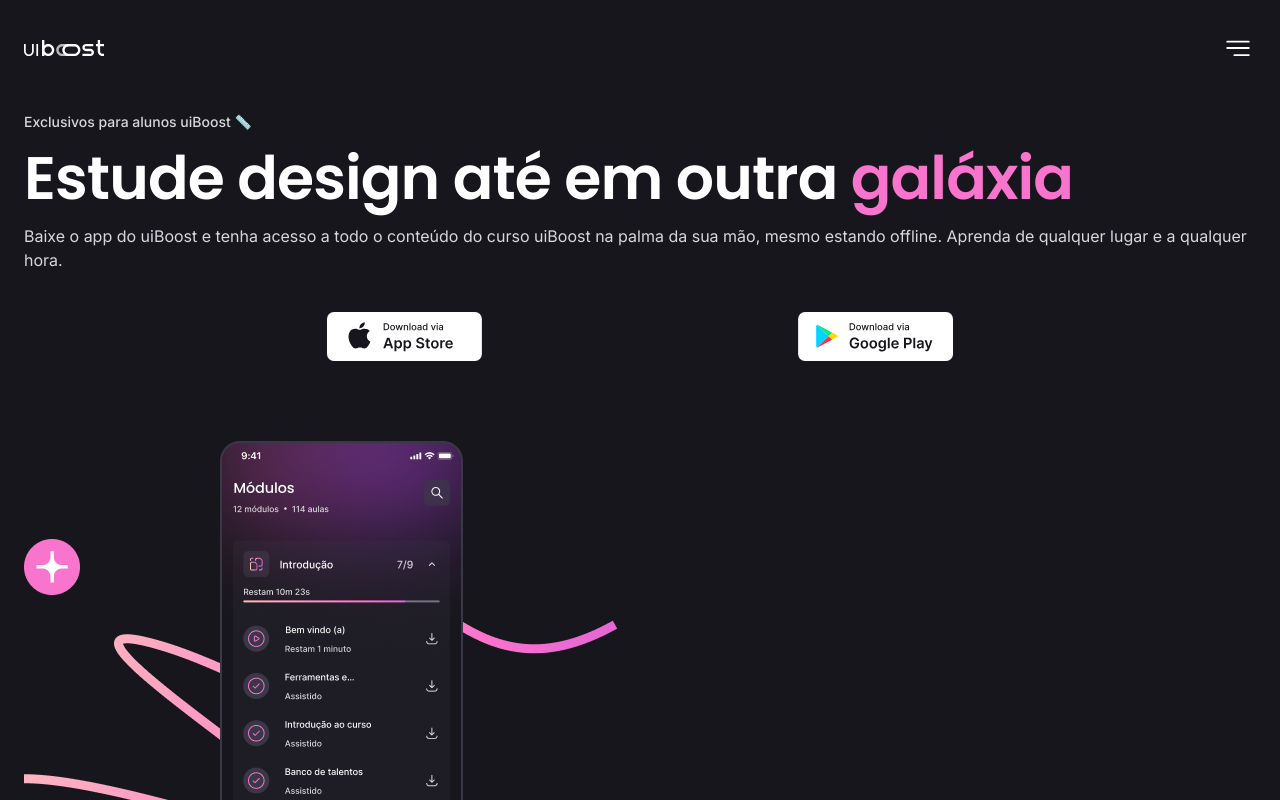
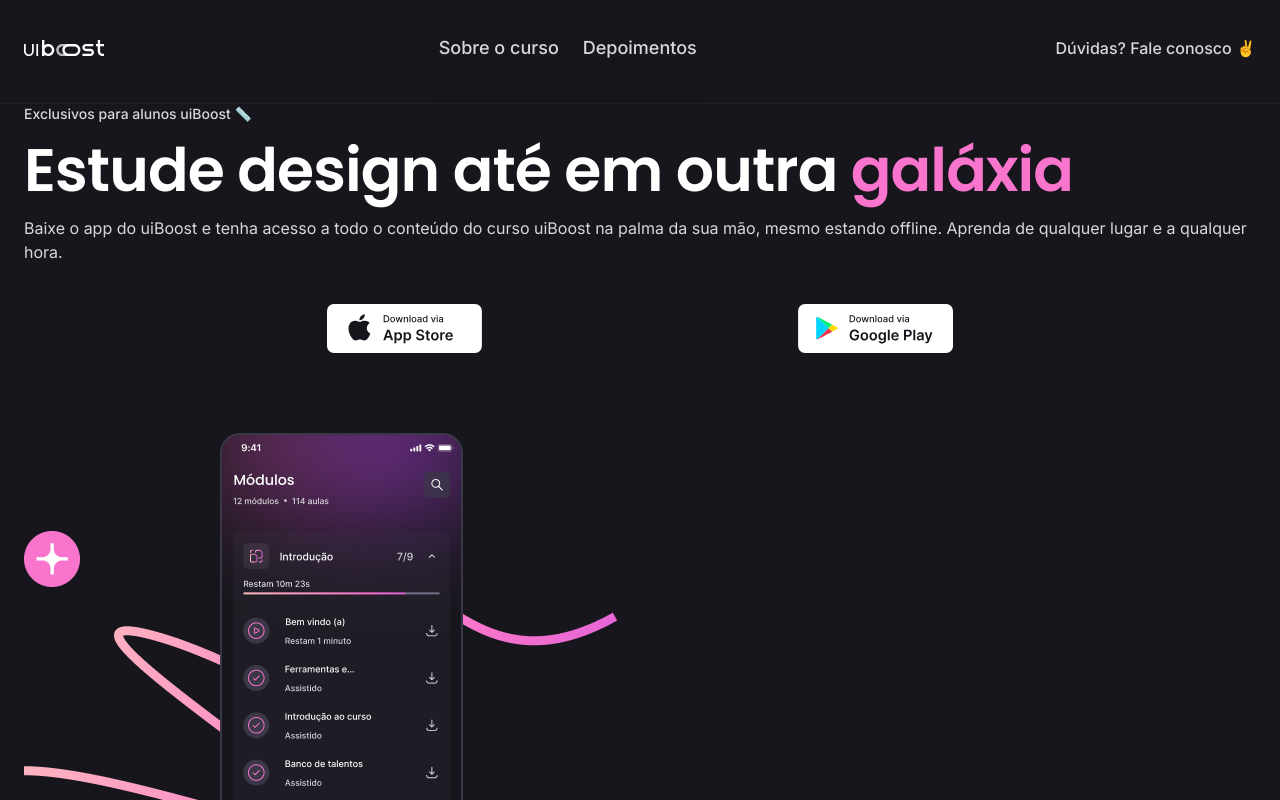
Before and after one commit to cpt-westphalen/lp-uiboost, a React (Vite) app: page / in a window 1280 px wide. Shown: the top 800 px of the page. Built offline with nearby package versions, Linux system fonts and the light colour scheme.

Commit message:
feat: Menu + Hamburguer Menu

```diff
--- /dev/null
+++ b/src/components/Header/Menu/index.tsx
@@ -0,0 +1,89 @@
+import { useState } from "react";
+import { IoMdClose } from "react-icons/io";
+import { DropMenuIcon } from "../../../svgs/DropMenuIcon";
+
+const menuItems = [
+	{ text: "Sobre o curso", anchor: "#sobre" },
+	{ text: "Depoimentos", anchor: "#depoimentos" },
+];
+
+type MenuProps = {
+	className?: string;
+};
+
+export const Menu = ({ className }: MenuProps) => {
+	const [showMenu, setShowMenu] = useState(false);
+
+	const handleMenuClick = (event?: React.MouseEvent) => {
+		setShowMenu((s) => !s);
+	};
+
+	return (
+		<div
+			className={
+				"w-full flex flex-row justify-end items-center gap-6 " +
+					className ?? ""
+			}>
+			<div
+				aria-hidden
+				className={`${
+					showMenu
+						? "fixed top-28 bottom-0 left-0 right-0 bg-gray-100 bg-opacity-75"
+						: "hidden"
+				}`}
+				onClick={handleMenuClick}
+			/>
+
+			<nav
+				className='hidden lg:flex lg:flex-1 justify-center w-full'
+				onBlur={() => handleMenuClick()}>
+				<ul
+					className={`flex flex-row gap-6 bg-gray-100 transition origin-top shadow-2xl rounded-b`}>
+					{menuItems.map((item) => (
+						<a href={item.anchor}>
+							<li className='rounded font-medium text-lg'>
+								{item.text}
+							</li>
+						</a>
+					))}
+				</ul>
+			</nav>
+
+			<div className='hidden sm:flex flex-col justify-center items-center font-medium '>
+				<a href='#contato'>Dúvidas? Fale conosco ✌️</a>
+			</div>
+			<div className='block lg:hidden w-8'>
+				<button onClick={handleMenuClick}>
+					{showMenu ? (
+						<IoMdClose
+							color='white'
+							size={32}
+						/>
+					) : (
+						<DropMenuIcon
+							color='white'
+							width={36}
+						/>
+					)}
+				</button>
+
+				<nav
+					className='absolute right-1 top-[84px] w-max'
+					onBlur={() => handleMenuClick()}>
+					<ul
+						className={`flex flex-col bg-gray-100 transition origin-top shadow-2xl rounded-b ${
+							showMenu ? "scale-y-100" : "scale-y-0"
+						}`}>
+						{menuItems.map((item) => (
+							<a href={item.anchor}>
+								<li className='hover:bg-gray-150 py-1 px-8 rounded font-medium text-lg'>
+									{item.text}
+								</li>
+							</a>
+						))}
+					</ul>
+				</nav>
+			</div>
+		</div>
+	);
+};
--- a/src/components/Header/index.tsx
+++ b/src/components/Header/index.tsx
@@ -1,17 +1,16 @@
-import { DropMenuIcon } from "../../svgs/DropMenuIcon";
 import { Logo } from "../../svgs/Logo";
+import { Menu } from "./Menu";
 
 export const Header = () => (
-	<header className='flex flex-row justify-between items-center px-6 w-full h-16 mb-8 mt-4'>
-		<Logo
-			color='white'
-			width={80}
-		/>
-		<button>
-			<DropMenuIcon
-				color='white'
-				width={36}
-			/>
-		</button>
+	<header className='w-full h-[88px] border-b border-gray-150'>
+		<div className='m-auto max-w-[1280px] flex flex-row justify-between items-center px-6 h-16 mb-8 mt-4'>
+			<a href='#'>
+				<Logo
+					color='white'
+					width={80}
+				/>
+			</a>
+			<Menu />
+		</div>
 	</header>
 );
```
